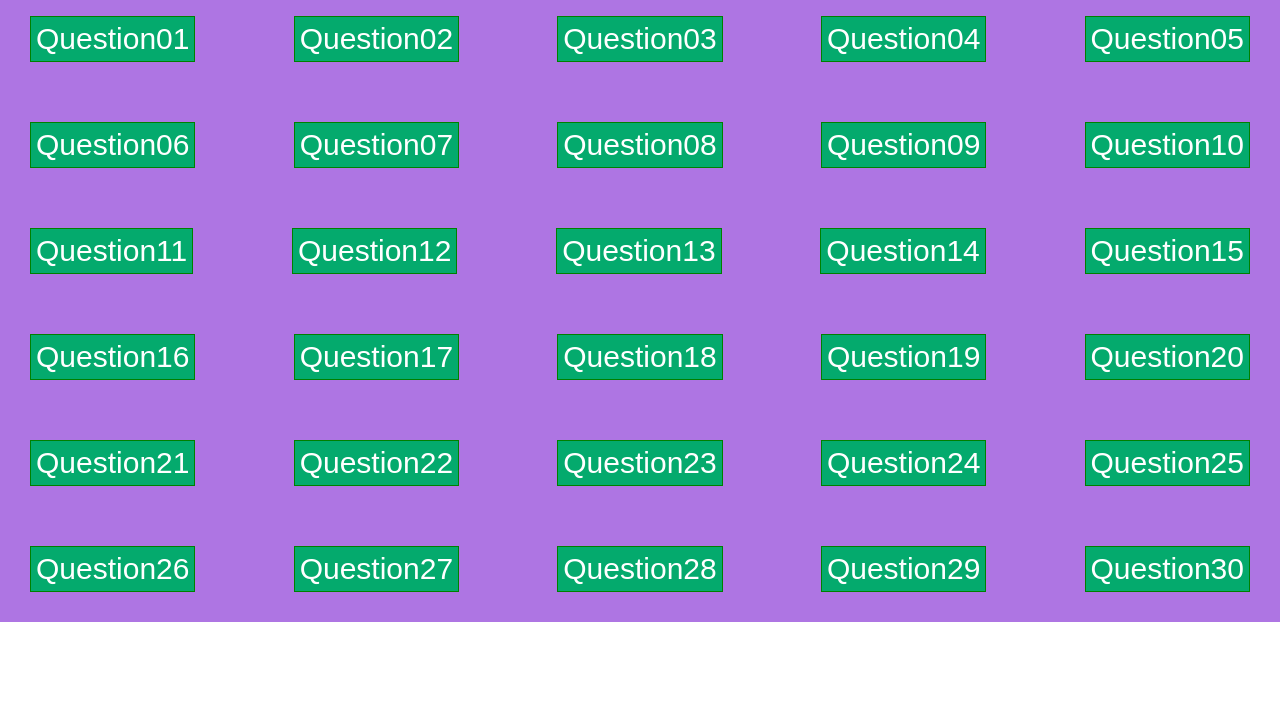
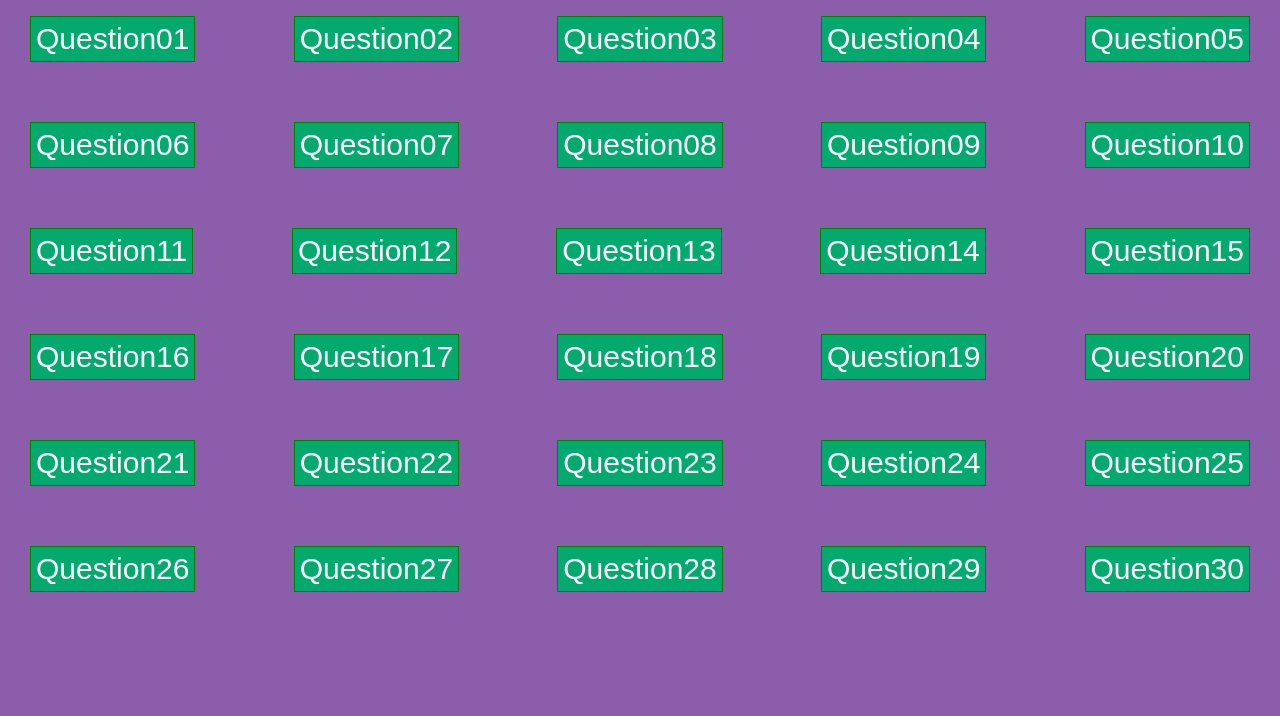
Before and after one commit to Sneha341/Assignment, a plain HTML site: page index.html in a window 1280 px wide. Shown: the part 84-800 px from the top of the page. Drawn offline with Linux system fonts and the light colour scheme.

Commit message:
modified file

```diff
--- a/index.html
+++ b/index.html
@@ -22,7 +22,7 @@
             display: flex;
             flex-direction: column;
             justify-content: space-between;
-            background-color: rgb(174, 117, 227);
+            background-color: #8b5dab;
             height:auto;
             width:100%;
         }
@@ -42,7 +42,7 @@
 
     </style>
 </head>
-<body>
+<body bgcolor="#8b5dab">
             <div class=heading><h1>Second Assignment</h1></div>
             <div class="container">
                 <div class="cont1">
```
